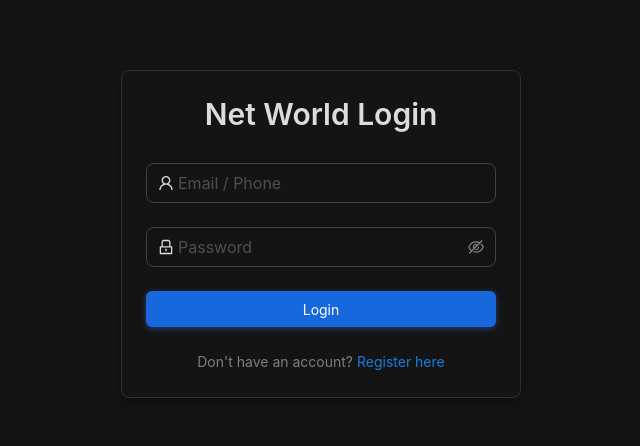
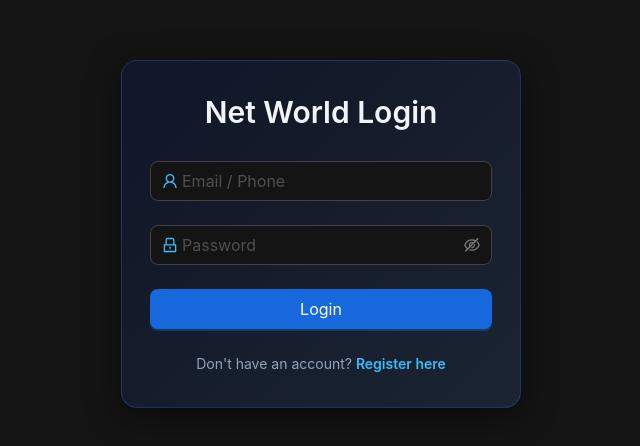
Before and after one commit to JesminSheladiya/NetWorld, a React (Create React App) app: page / in a window 1280 px wide. Shown: the part 166-612 px from the top of the page, without its empty margins (319-959 px from the left). Built offline with nearby package versions, Linux system fonts and the light colour scheme.

Commit message:
structure or design change

```diff
--- a/src/components/Login.jsx
+++ b/src/components/Login.jsx
@@ -30,8 +30,17 @@ function Login({ onLoginSuccess, onSwitchForm }) {
       display: "flex", justifyContent: "center",
       alignItems: "center", height: "100vh", background: "#141414"
     }}>
-      <Card style={{ width: 400, boxShadow: "0 4px 12px rgba(0,0,0,0.3)" }}>
-        <Title level={2} style={{ textAlign: "center", marginBottom: 30 }}>
+      <Card
+        style={{
+          width: 400,
+          background: "linear-gradient(135deg, rgba(15, 23, 42, 0.9) 0%, rgba(30, 41, 59, 0.8) 100%)",
+          border: "1px solid rgba(59, 130, 246, 0.25)",
+          borderRadius: 16,
+          boxShadow: "0 8px 32px rgba(0,0,0,0.5)",
+        }}
+        styles={{ body: { padding: "32px 28px" } }}
+      >
+        <Title level={2} style={{ textAlign: "center", marginBottom: 30, color: "#f1f5f9" }}>
           Net World Login
         </Title>
 
@@ -40,7 +49,7 @@ function Login({ onLoginSuccess, onSwitchForm }) {
           <Form.Item name="identifier"
             rules={[{ required: true, message: "Please enter email or phone!" }]}>
             <Input
-              prefix={<UserOutlined />}
+              prefix={<UserOutlined style={{ color: "#38bdf8" }} />}
               placeholder="Email / Phone"
               size="large"
             />
@@ -48,7 +57,7 @@ function Login({ onLoginSuccess, onSwitchForm }) {
 
           <Form.Item name="password"
             rules={[{ required: true, message: "Please enter password!" }]}>
-            <Input.Password prefix={<LockOutlined />}
+            <Input.Password prefix={<LockOutlined style={{ color: "#38bdf8" }} />}
               placeholder="Password" size="large" />
           </Form.Item>
 
@@ -61,9 +70,9 @@ function Login({ onLoginSuccess, onSwitchForm }) {
         </Form>
 
         <div style={{ textAlign: "center", marginTop: 16 }}>
-          <Typography.Text type="secondary">
+          <Typography.Text style={{ color: "#94a3b8" }}>
             Don't have an account?{" "}
-            <a onClick={onSwitchForm} style={{ cursor: "pointer", color: "#177ddc" }}>
+            <a onClick={onSwitchForm} style={{ cursor: "pointer", color: "#38bdf8", fontWeight: 600 }}>
               Register here
             </a>
           </Typography.Text>
--- a/src/components/Register.jsx
+++ b/src/components/Register.jsx
@@ -38,8 +38,17 @@ function Register({ onRegisterSuccess, onSwitchForm }) {
       display: "flex", justifyContent: "center",
       alignItems: "center", height: "100vh", background: "#141414"
     }}>
-      <Card style={{ width: 420, boxShadow: "0 4px 12px rgba(0,0,0,0.3)" }}>
-        <Title level={2} style={{ textAlign: "center", marginBottom: 24 }}>
+      <Card
+        style={{
+          width: 420,
+          background: "linear-gradient(135deg, rgba(15, 23, 42, 0.9) 0%, rgba(30, 41, 59, 0.8) 100%)",
+          border: "1px solid rgba(59, 130, 246, 0.25)",
+          borderRadius: 16,
+          boxShadow: "0 8px 32px rgba(0,0,0,0.5)",
+        }}
+        styles={{ body: { padding: "32px 28px" } }}
+      >
+        <Title level={2} style={{ textAlign: "center", marginBottom: 24, color: "#f1f5f9" }}>
           Net World Register
         </Title>
 
@@ -58,7 +67,7 @@ function Register({ onRegisterSuccess, onSwitchForm }) {
                 }
               }
             ]}>
-            <Input prefix={<UserOutlined />} placeholder="Enter Name" size="large" />
+            <Input prefix={<UserOutlined style={{ color: "#38bdf8" }} />} placeholder="Enter Name" size="large" />
           </Form.Item>
 
           <Form.Item name="email"
@@ -66,7 +75,7 @@ function Register({ onRegisterSuccess, onSwitchForm }) {
               { required: true, message: "Please enter email!" },
               { type: "email", message: "Please enter a valid email!" }
             ]}>
-            <Input prefix={<MailOutlined />} placeholder="Email" size="large" />
+            <Input prefix={<MailOutlined style={{ color: "#38bdf8" }} />} placeholder="Email" size="large" />
           </Form.Item>
 
           <Form.Item name="phone"
@@ -74,7 +83,7 @@ function Register({ onRegisterSuccess, onSwitchForm }) {
               { required: true, message: "Please enter phone!" },
               { pattern: /^[0-9]{10}$/, message: "Phone must be 10 digits!" }
             ]}>
-            <Input prefix={<PhoneOutlined />} placeholder="Phone (10 digits)" size="large" />
+            <Input prefix={<PhoneOutlined style={{ color: "#38bdf8" }} />} placeholder="Phone (10 digits)" size="large" />
           </Form.Item>
 
           <Form.Item name="password"
@@ -82,7 +91,7 @@ function Register({ onRegisterSuccess, onSwitchForm }) {
               { required: true, message: "Please enter password!" },
               { min: 8, message: "Password must be at least 8 characters!" }
             ]}>
-            <Input.Password prefix={<LockOutlined />} placeholder="Password" size="large" />
+            <Input.Password prefix={<LockOutlined style={{ color: "#38bdf8" }} />} placeholder="Password" size="large" />
           </Form.Item>
 
           <Form.Item>
@@ -94,9 +103,9 @@ function Register({ onRegisterSuccess, onSwitchForm }) {
         </Form>
 
         <div style={{ textAlign: "center", marginTop: 8 }}>
-          <Typography.Text type="secondary">
+          <Typography.Text style={{ color: "#94a3b8" }}>
             Already have an account?{" "}
-            <a onClick={onSwitchForm} style={{ cursor: "pointer", color: "#177ddc" }}>
+            <a onClick={onSwitchForm} style={{ cursor: "pointer", color: "#38bdf8", fontWeight: 600 }}>
               Login here
             </a>
           </Typography.Text>
--- a/src/components/UserProfile.jsx
+++ b/src/components/UserProfile.jsx
@@ -59,28 +59,28 @@ function UserProfile({ open, onClose, onProfileUpdate }) {
             title={!editing ? null : <span style={{ color: '#0ea5e9', fontSize: 18, fontWeight: 700 }}>Edit Profile</span>}
             styles={{
                 content: {
-                    background: '#0a0f1e',
-                    border: '1px solid rgba(14, 165, 233, 0.2)',
-                    borderRadius: 24,
+                    background: 'linear-gradient(135deg, rgba(15, 23, 42, 0.97) 0%, rgb(2 0 15) 100%)',
+                    border: '1px solid rgba(59, 130, 246, 0.25)',
+                    borderRadius: '10px',
+                    borderRadius: 15,
+                    overflow: 'hidden',
                     padding: 0
                 },
                 header: {
-                    backgroundColor: '#0a0f1e',
-                    borderBottom: '1px solid rgba(14, 165, 233, 0.1)',
+                    background: 'linear-gradient(135deg, rgba(15, 23, 42, 0.97) 0%)',
+                    borderBottom: '1px solid rgba(59, 130, 246, 0.15)',
                     padding: '20px 24px',
                     margin: 0
                 },
                 body: {
-                    backgroundColor: '#0a0f1e',
+                    background: 'linear-gradient(135deg, rgba(15, 23, 42, 0.97) 0%, rgb(2 0 15) 100%)',
                     color: '#f8fafc',
                     padding: editing ? '24px 32px' : '28px 24px'
                 },
-                mask: { backgroundColor: 'rgba(0, 0, 0, 0.85)', backdropFilter: 'blur(8px)' },
+                mask: { backgroundColor: 'rgba(0, 0, 0, 0.5)', backdropFilter: 'blur(8px)' },
             }}
             modalRender={(modal) => (
                 <div style={{
-                    borderRadius: 24,
-                    overflow: 'hidden',
                     boxShadow: '0 25px 80px rgba(0, 0, 0, 0.45), 0 0 1px rgba(14, 165, 233, 0.2)',
                 }}>
                     {modal}
@@ -250,7 +250,7 @@ function UserProfile({ open, onClose, onProfileUpdate }) {
                                 fontSize: 14,
                                 borderRadius: 12,
                                 padding: '0 24px',
-                                boxShadow: '0 4px 14px 0 rgba(14, 165, 233, 0.39)',
+                                boxShadow: 'rgba(14, 165, 233, 0.3) 0px 0px 10px 0px',
                             }}
                         >
                             Save Changes
--- a/src/components/css/ContactsTable.css
+++ b/src/components/css/ContactsTable.css
@@ -103,11 +103,12 @@
 }
 
 .contacts-modal .ant-modal-content {
-  background: rgba(17, 25, 40, 0.98) !important;
+  background: linear-gradient(135deg, rgba(15, 23, 42, 0.97) 0%, rgb(2 0 15) 100%) !important;
   border-radius: 12px;
   padding: 24px;
   border: 1px solid rgba(59, 130, 246, 0.25);
   box-shadow: 0 8px 30px rgba(0, 0, 0, 0.7);
+  backdrop-filter: blur(12px);
 }
 
 .contacts-modal .ant-modal-title {
@@ -227,17 +228,17 @@
 /* ===========================
    Primary Button
 =========================== */
-.ant-btn-primary {
+/* .ant-btn-primary {
   height: 36px !important;
   padding: 0 20px !important;
   font-size: 14px !important;
   border-radius: 6px !important;
   box-shadow: 0 2px 6px rgba(59, 130, 246, 0.4);
-}
+} */
 
 .ant-btn-primary:hover {
   background: #2563eb !important;
-  box-shadow: 0 0 8px rgba(59, 130, 246, 0.6);
+  box-shadow: rgba(14, 165, 233, 0.3) 0px 0px 10px 0px;
 }
 /* ===========================
    Suggestions Card & Table
```
Also changed, not shown: src/App.js (indentation only).
